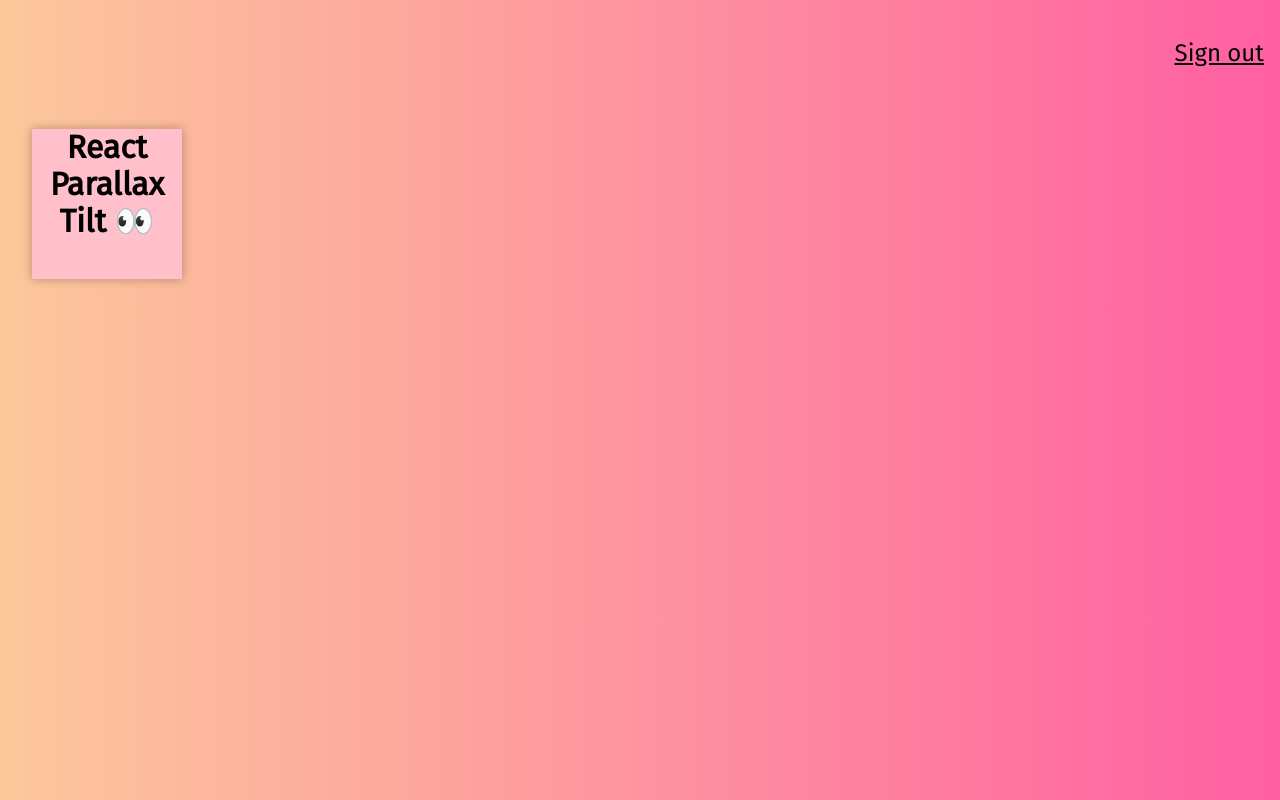
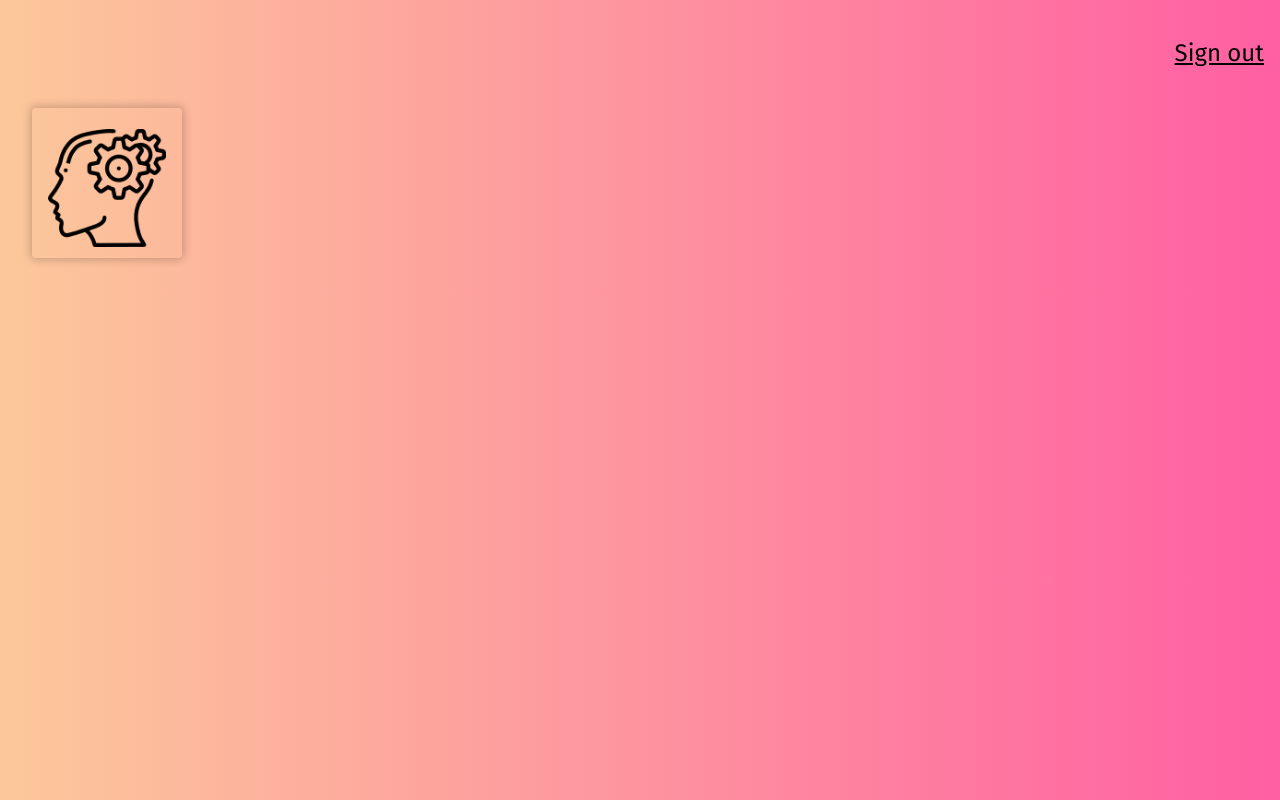
Before and after one commit to imladris20/face_recognition_brain, a React (Create React App) app: page / in a window 1280 px wide. Built offline with nearby package versions, Linux system fonts and the light colour scheme.

Commit message:
Modify Logo and add image

```diff
--- a/src/Components/Logo/Logo.js
+++ b/src/Components/Logo/Logo.js
@@ -1,13 +1,15 @@
 import React from "react";
 import 'tachyons';
 import Tilt from 'react-parallax-tilt';
+import brain from './brain.png';
 
 const Logo = () => {
+
     return (
         <div className="ma4 mt0">
-            <Tilt className="br2 shadow-2" style={{height:'150px', width: '150px'}}>
-                <div style={{ height: '150px', width: '150px', backgroundColor: 'pink' }}>
-                    <h1>React Parallax Tilt 👀</h1>
+            <Tilt className="br2 shadow-2" style={{height:'150px', width: '150px'}} scale={1.2} transitionSpeed={2000} glareEnable={true} glareMaxOpacity={0.8} glareColor="#ffffff" glarePosition="bottom" glareBorderRadius="20px">
+                <div className="pa3" style={{ height: '150px', width: '150px', backgroundColor: 'linear-gradient(to right, rgb(252,200,155) , rgb(255,95,162))'}}>
+                    <img style={{paddingTop: '5px'}} src={brain} alt="index logo" />
                 </div>
             </Tilt>
         </div>
```
Also changed, not shown: src/Components/Logo/brain.png (added).
